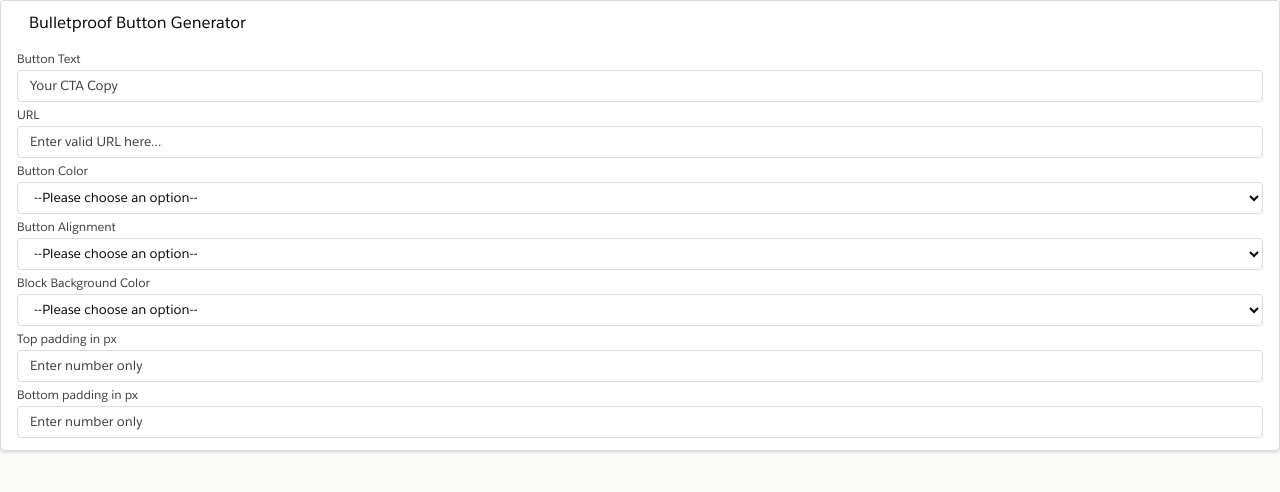
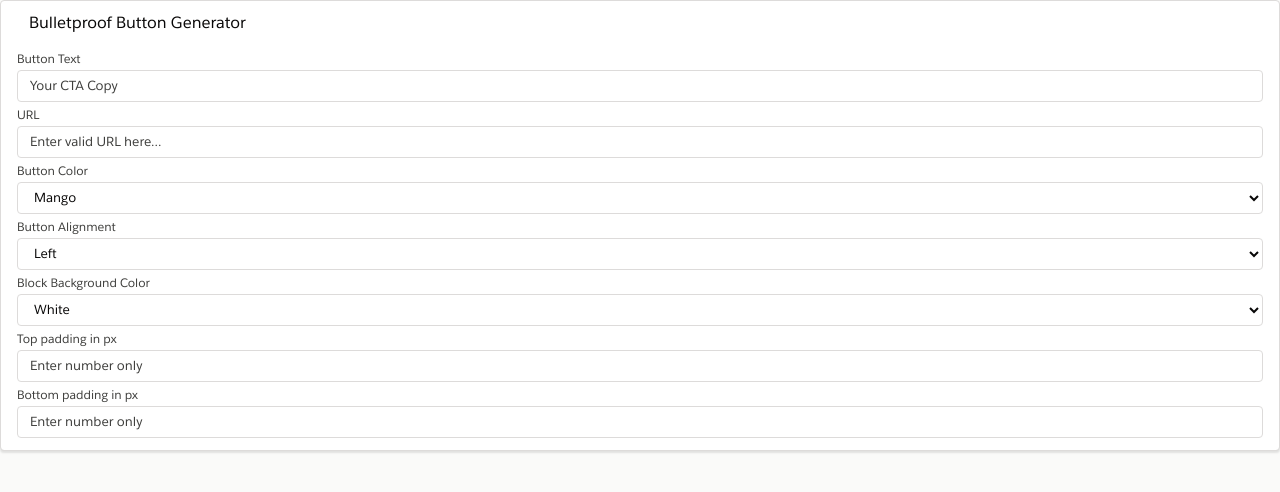
Before and after one commit to jwb96/SFMCBlockSDK_bulletproofbutton, a website: page dist/index.html in a window 1280 px wide. Drawn offline with Linux system fonts and the light colour scheme.

Commit message:
Defaults added

```diff
--- a/dist/index.html
+++ b/dist/index.html
@@ -38,9 +38,8 @@
 					<label class="slds-form-element__label" for="button_color">Button Color</label>
 					<div class="slds-form-element__control">
 						<select id="button_color" name="button_color" class="slds-input">
-							<option value="">--Please choose an option--</option>
+							<option value="mango" selected>Mango</option>
 							<option value="grape">Grape</option>
-							<option value="mango">Mango</option>
 							<option value="white">White</option>
 							<option value="arctic">Arctic Blue</option>
 						</select>
@@ -50,8 +49,7 @@
 					<label class="slds-form-element__label" for="alignment">Button Alignment</label>
 					<div class="slds-form-element__control">
 						<select id="alignment" name="alignment" class="slds-input">
-							<option value="">--Please choose an option--</option>
-							<option value="left">Left</option>
+							<option value="left" selected>Left</option>
 							<option value="center">Center</option>
 							<option value="right">Right</option>
 						</select>
@@ -61,8 +59,7 @@
 					<label class="slds-form-element__label" for="block_color">Block Background Color</label>
 					<div class="slds-form-element__control">
 						<select id="block_color" name="block_color" class="slds-input">
-							<option value="">--Please choose an option--</option>
-							<option value="#ffffff">White</option>
+							<option value="#ffffff" selected>White</option>
 							<option value="#743DBC">Grape</option>
 							<option value="#FFA700">Mango</option>
 							<option value="#1AD1DB">Arctic Blue</option>
```
